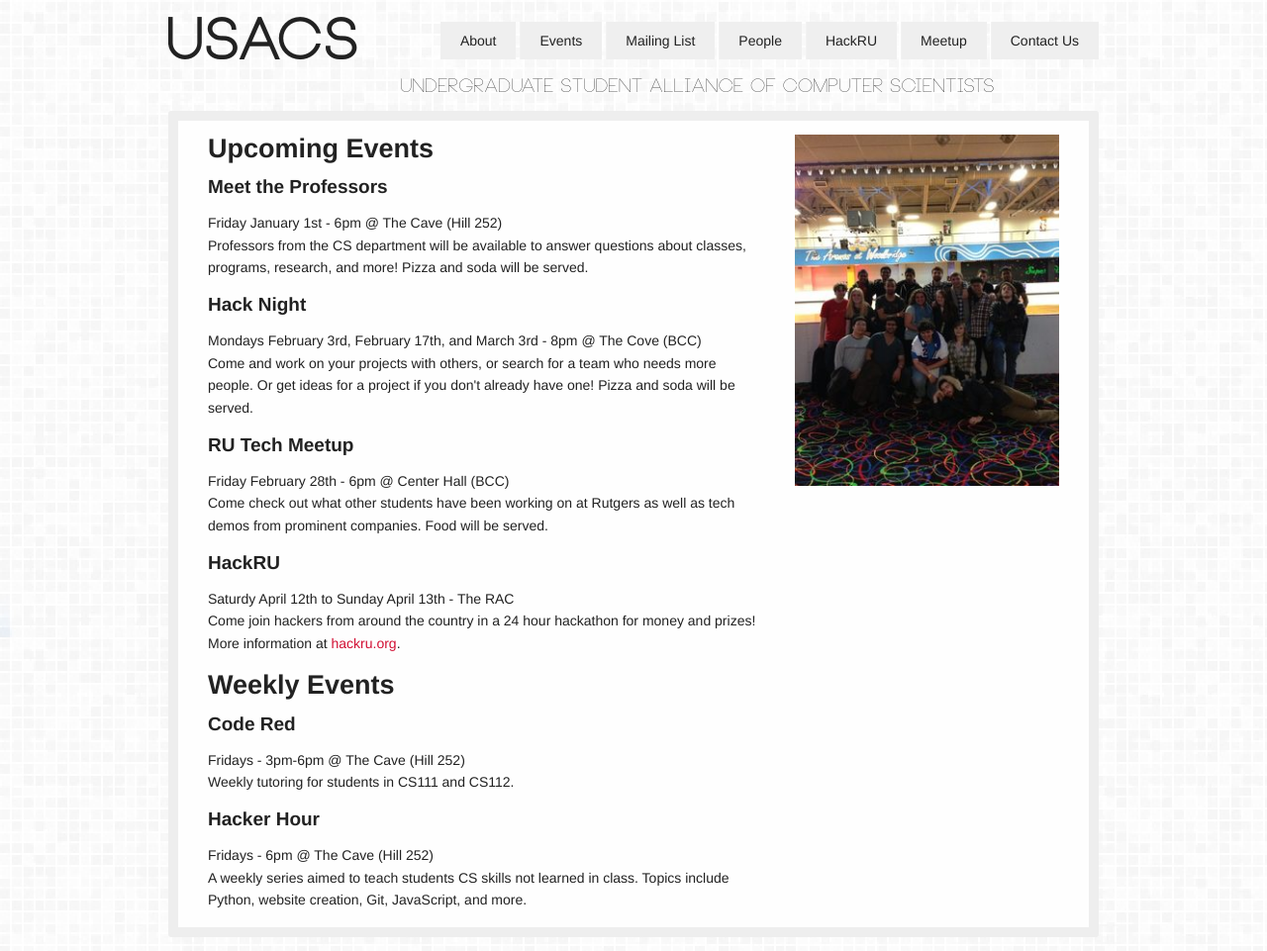
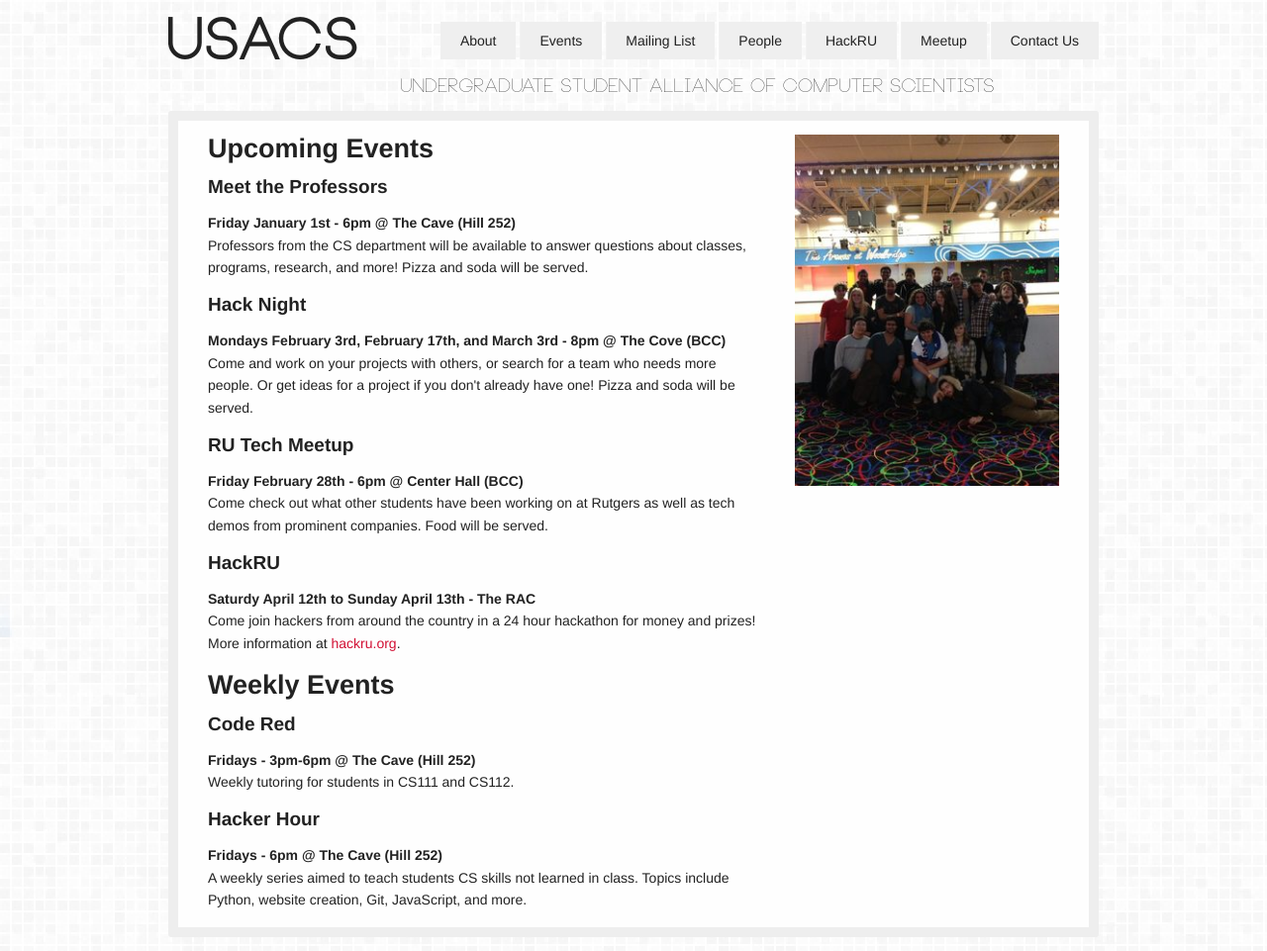
Before and after one commit to usacs/usacs.github.io, a Jekyll site: the page built from events.html, in a window 1280 px wide. Shown: the whole page at 99% size. Built offline with Jekyll 4.4.1, drawn with Linux system fonts in a browser that asks for light colours; Markdown is read by kramdown in place of the engine named in the settings.

```diff
--- a/events.html
+++ b/events.html
@@ -10,7 +10,7 @@ title: "Events"
       <ul>
         <li class="schedule-item">
         <h4>Meet the Professors</h4>
-        <p>Friday January 1st - 6pm @ The Cave (Hill 252)
+        <p><b>Friday January 1st - 6pm @ The Cave (Hill 252)</b>
         <br/> Professors from the CS department will be available to answer questions about classes, programs, research, and more!  Pizza and soda will be served.
         <br/>
         </p>
@@ -18,7 +18,7 @@ title: "Events"
       <ul>
         <li class="schedule-item">
         <h4>Hack Night</h4>
-        <p>Mondays February 3rd, February 17th, and March 3rd - 8pm @ The Cove (BCC)
+        <p><b>Mondays February 3rd, February 17th, and March 3rd - 8pm @ The Cove (BCC)</b>
         <br/> Come and work on your projects with others, or search for a team who needs more people.  Or get ideas for a project if you don't already have one!  Pizza and soda will be served.
         <br/>
         </p>
@@ -26,7 +26,7 @@ title: "Events"
       <ul>
         <li class="schedule-item">
         <h4>RU Tech Meetup</h4>
-        <p>Friday February 28th - 6pm @ Center Hall (BCC)
+        <p><b>Friday February 28th - 6pm @ Center Hall (BCC)</b>
         <br/> Come check out what other students have been working on at Rutgers as well as tech demos from prominent companies.  Food will be served.
         <br/>
         </p>
@@ -34,7 +34,7 @@ title: "Events"
       <ul>
         <li class="schedule-item">
         <h4>HackRU</h4>
-        <p>Saturdy April 12th to Sunday April 13th - The RAC
+        <p><b>Saturdy April 12th to Sunday April 13th - The RAC</b>
         <br/> Come join hackers from around the country in a 24 hour hackathon for money and prizes!  More information at <a href="www.hackru.org">hackru.org</a>.
         <br/>
         </p>
@@ -43,7 +43,7 @@ title: "Events"
       <ul>
         <li class="schedule-item">
         <h4>Code Red</h4>
-        <p>Fridays - 3pm-6pm @ The Cave (Hill 252)
+        <p><b>Fridays - 3pm-6pm @ The Cave (Hill 252)</b>
         <br/> Weekly tutoring for students in CS111 and CS112.
         <br/>
         </p>
@@ -51,7 +51,7 @@ title: "Events"
       <ul>
         <li class="schedule-item">
         <h4>Hacker Hour</h4>
-        <p>Fridays - 6pm @ The Cave (Hill 252)
+        <p><b>Fridays - 6pm @ The Cave (Hill 252)</b>
         <br/> A weekly series aimed to teach students CS skills not learned in class.  Topics include Python, website creation, Git, JavaScript, and more.
         <br/>
         </p>
```
